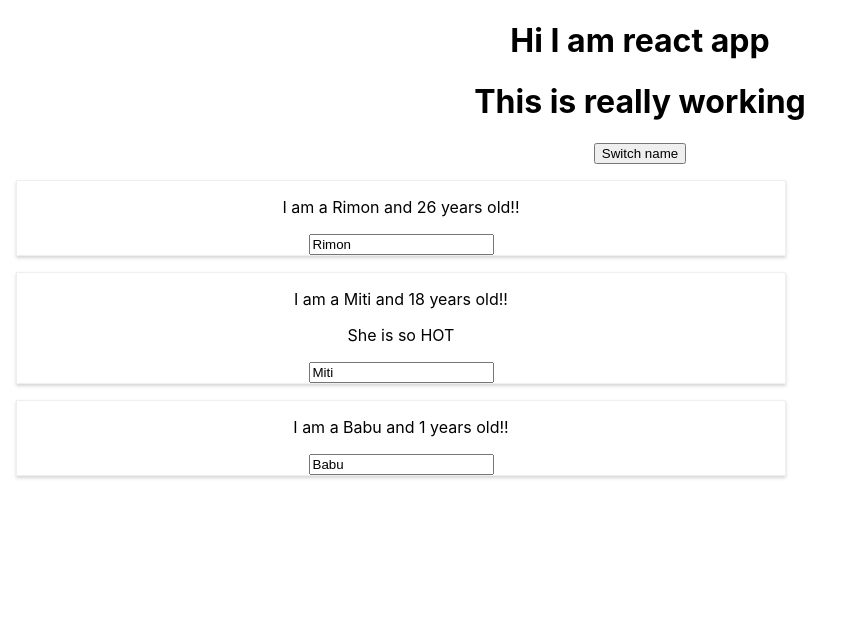
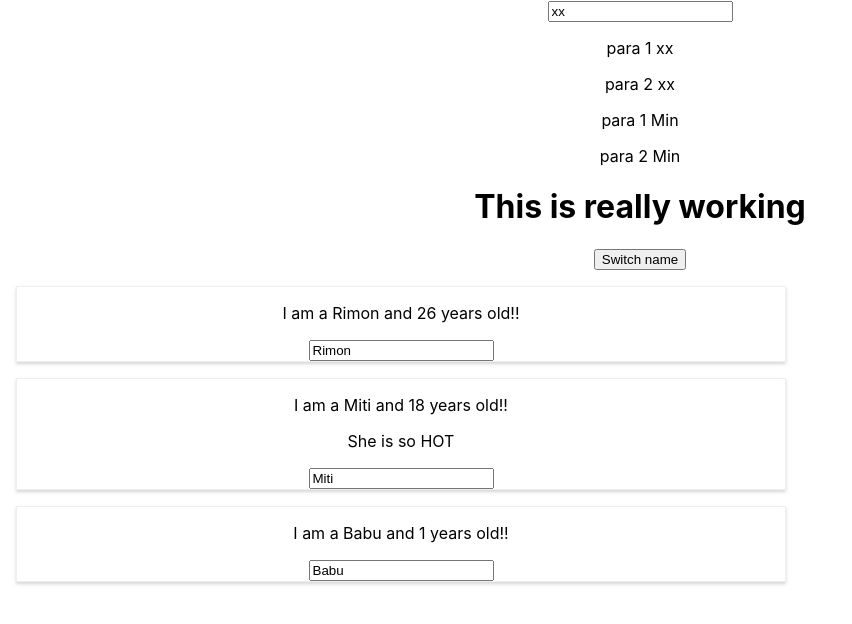
Before and after one commit to tlshifat/react_start, a React (Create React App) app: page / in a window 1280 px wide. Shown: the top 624 px of the page, without its empty margins (0-852 px from the left). Built offline with nearby package versions, Linux system fonts and the light colour scheme.

Commit message:
assignment solution added

```diff
--- a/src/App.js
+++ b/src/App.js
@@ -1,6 +1,9 @@
 import React,{useState, Component} from 'react';
 import './App.css';
 import Person from './Person/Person';
+import UserInput from './UserInput/UserInput';
+import UserOutput from './UserOutput/UserOutput';
+
 
 class App extends Component {
   state = {
@@ -8,7 +11,8 @@ class App extends Component {
       {name:"Rimon",age:26},
       {name:"Shifat",age:21},
       {name:"Baby",age:2}
-    ]
+    ],
+    name:"xx"
   };
 
    switchName = (newName)=>{
@@ -24,10 +28,24 @@ class App extends Component {
     );
 
   }
+
+  newstate={
+    name:"OKK"
+  };
+
+  nameChangedHandler = (event)=>{
+     this.setState({
+        name:event.target.value
+     })
+  }
+
   render(){
     return (
       <div className="App">
-        <h1> Hi I am react app</h1>
+
+         <UserInput change={this.nameChangedHandler} userName={this.state.name}/>
+         <UserOutput userName={this.state.name}/>
+         <UserOutput userName="Min"/>
         <h1> This is really working </h1>
         <button onClick={this.switchName}> Switch name </button>
         <Person  changed={this.switchName} name={this.state.persons[0].name} age={this.state.persons[0].age}/>
--- /dev/null
+++ b/src/UserInput/UserInput.js
@@ -0,0 +1,10 @@
+import React from 'react';
+
+
+const input=(props)=>{
+  return(
+      <input type="text" onChange={props.change} value={props.userName}/>
+  )
+};
+
+export default input;
--- /dev/null
+++ b/src/UserOutput/UserOutput.js
@@ -0,0 +1,12 @@
+import React from 'react';
+
+const output =(props)=>{
+    return(
+        <div>
+            <p>para 1 {props.userName} </p>
+            <p>para 2 {props.userName}</p>
+        </div>
+    )
+};
+
+export default output;
```
